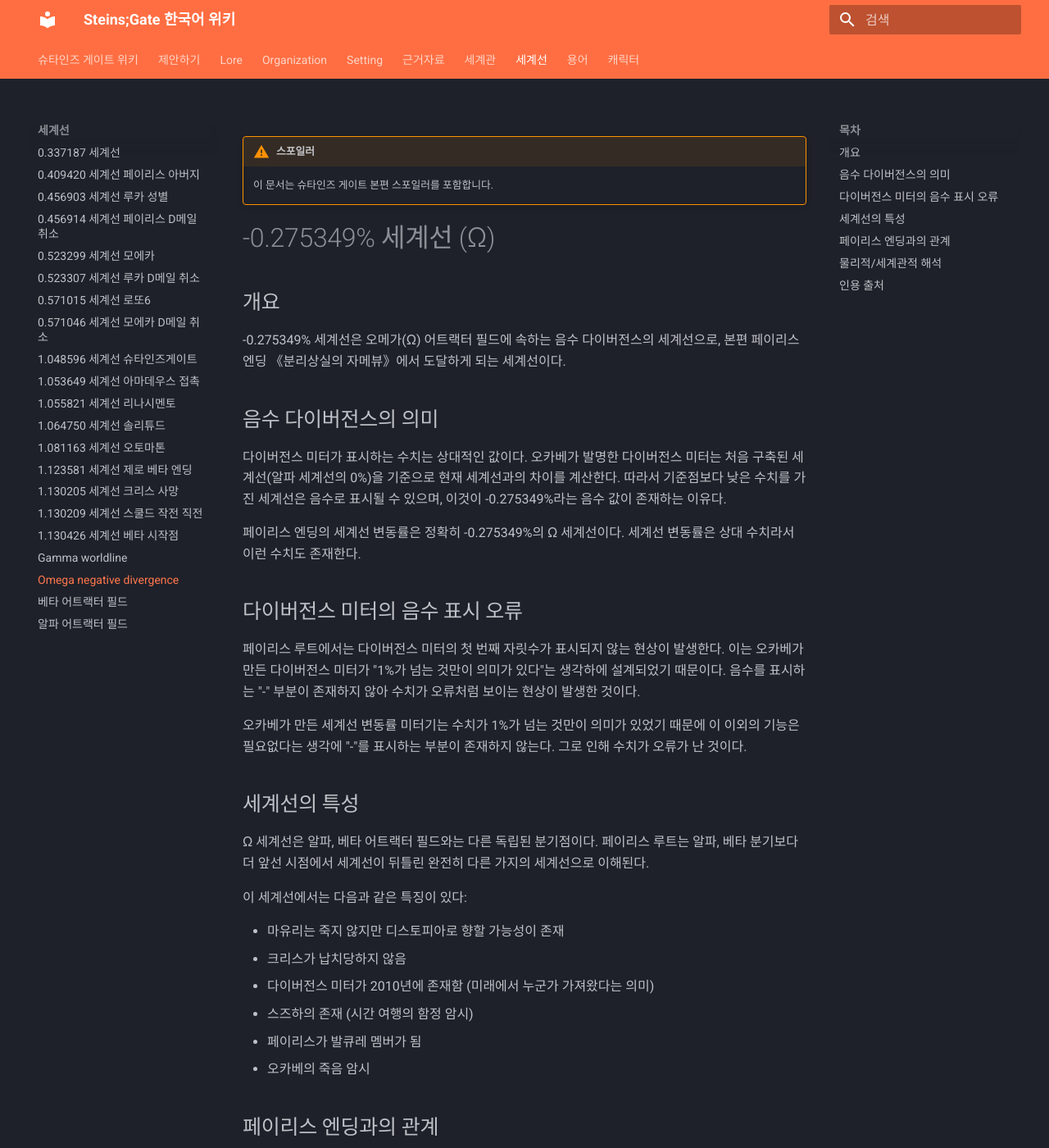
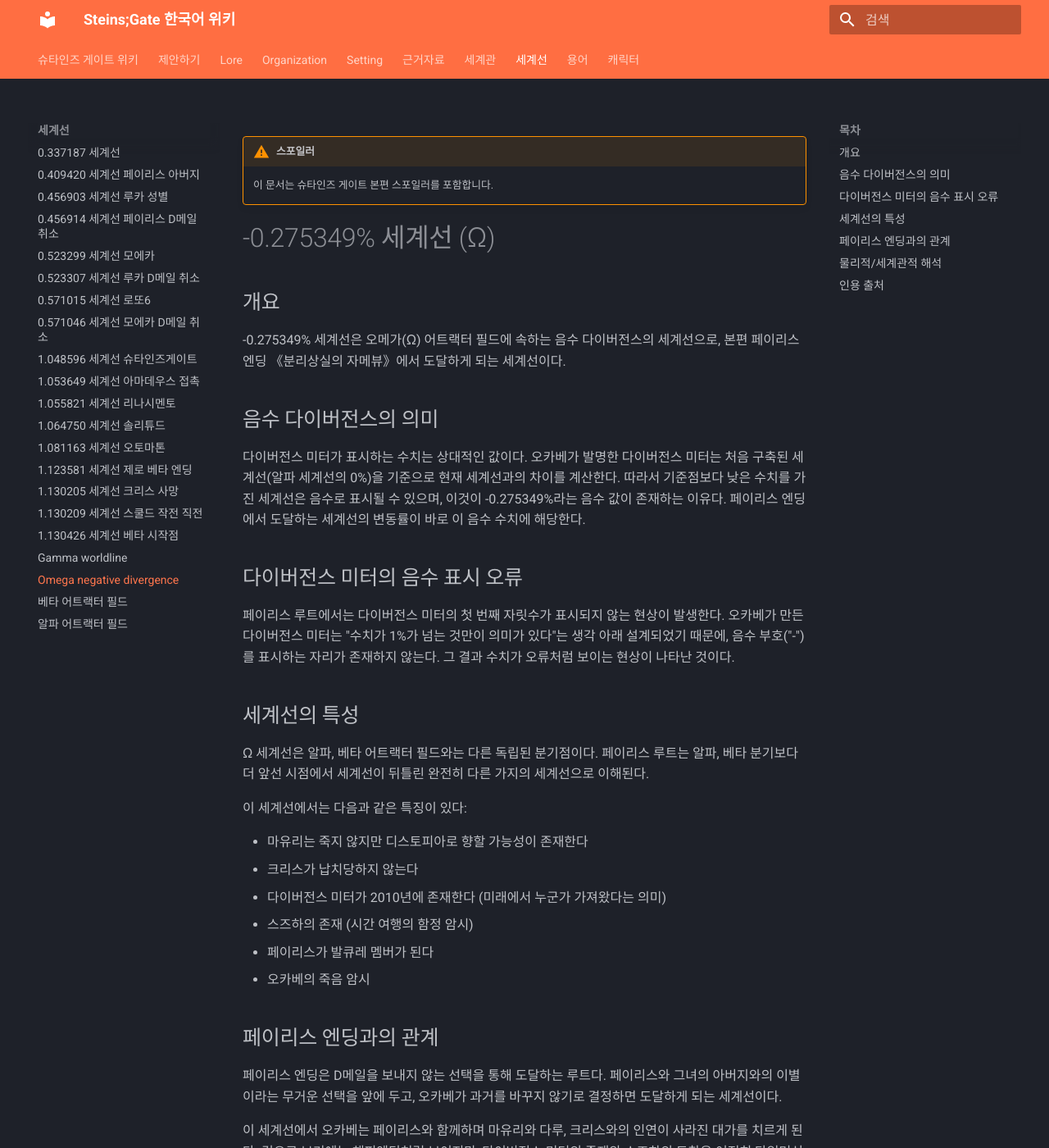
Before and after one commit to sgwiki/sgwiki.github.io, an MkDocs documentation site: the page built from wiki/세계선/omega-negative-divergence.md, in a window 1280 px wide and 1400 px high. Shown: the whole window at 82% size. Built offline with MkDocs 1.6.1 and Material for MkDocs 9.7.7, drawn with Linux system fonts in a browser that asks for light colours.

Commit message:
chore(wiki): omega-negative-divergence 정비 — 중복 문단 통합·종결어미 통일·표현 명확화
Co-Authored-By: Claude Opus 4.6 <noreply@anthropic.com>

```diff
--- a/wiki/세계선/omega-negative-divergence.md
+++ b/wiki/세계선/omega-negative-divergence.md
@@ -13,15 +13,11 @@ spoiler: main_story
 
 ## 음수 다이버전스의 의미
 
-다이버전스 미터가 표시하는 수치는 상대적인 값이다. 오카베가 발명한 다이버전스 미터는 처음 구축된 세계선(알파 세계선의 0%)을 기준으로 현재 세계선과의 차이를 계산한다. 따라서 기준점보다 낮은 수치를 가진 세계선은 음수로 표시될 수 있으며, 이것이 -0.275349%라는 음수 값이 존재하는 이유다.
-
-페이리스 엔딩의 세계선 변동률은 정확히 -0.275349%의 Ω 세계선이다. 세계선 변동률은 상대 수치라서 이런 수치도 존재한다.
+다이버전스 미터가 표시하는 수치는 상대적인 값이다. 오카베가 발명한 다이버전스 미터는 처음 구축된 세계선(알파 세계선의 0%)을 기준으로 현재 세계선과의 차이를 계산한다. 따라서 기준점보다 낮은 수치를 가진 세계선은 음수로 표시될 수 있으며, 이것이 -0.275349%라는 음수 값이 존재하는 이유다. 페이리스 엔딩에서 도달하는 세계선의 변동률이 바로 이 음수 수치에 해당한다.
 
 ## 다이버전스 미터의 음수 표시 오류
 
-페이리스 루트에서는 다이버전스 미터의 첫 번째 자릿수가 표시되지 않는 현상이 발생한다. 이는 오카베가 만든 다이버전스 미터가 "1%가 넘는 것만이 의미가 있다"는 생각하에 설계되었기 때문이다. 음수를 표시하는 "-" 부분이 존재하지 않아 수치가 오류처럼 보이는 현상이 발생한 것이다.
-
-오카베가 만든 세계선 변동률 미터기는 수치가 1%가 넘는 것만이 의미가 있었기 때문에 이 이외의 기능은 필요없다는 생각에 "-"를 표시하는 부분이 존재하지 않는다. 그로 인해 수치가 오류가 난 것이다.
+페이리스 루트에서는 다이버전스 미터의 첫 번째 자릿수가 표시되지 않는 현상이 발생한다. 오카베가 만든 다이버전스 미터는 "수치가 1%가 넘는 것만이 의미가 있다"는 생각 아래 설계되었기 때문에, 음수 부호("-")를 표시하는 자리가 존재하지 않는다. 그 결과 수치가 오류처럼 보이는 현상이 나타난 것이다.
 
 ## 세계선의 특성
 
@@ -29,11 +25,11 @@ spoiler: main_story
 
 이 세계선에서는 다음과 같은 특징이 있다:
 
-- 마유리는 죽지 않지만 디스토피아로 향할 가능성이 존재
-- 크리스가 납치당하지 않음
-- 다이버전스 미터가 2010년에 존재함 (미래에서 누군가 가져왔다는 의미)
+- 마유리는 죽지 않지만 디스토피아로 향할 가능성이 존재한다
+- 크리스가 납치당하지 않는다
+- 다이버전스 미터가 2010년에 존재한다 (미래에서 누군가 가져왔다는 의미)
 - 스즈하의 존재 (시간 여행의 함정 암시)
-- 페이리스가 발큐레 멤버가 됨
+- 페이리스가 발큐레 멤버가 된다
 - 오카베의 죽음 암시
 
 ## 페이리스 엔딩과의 관계
```
